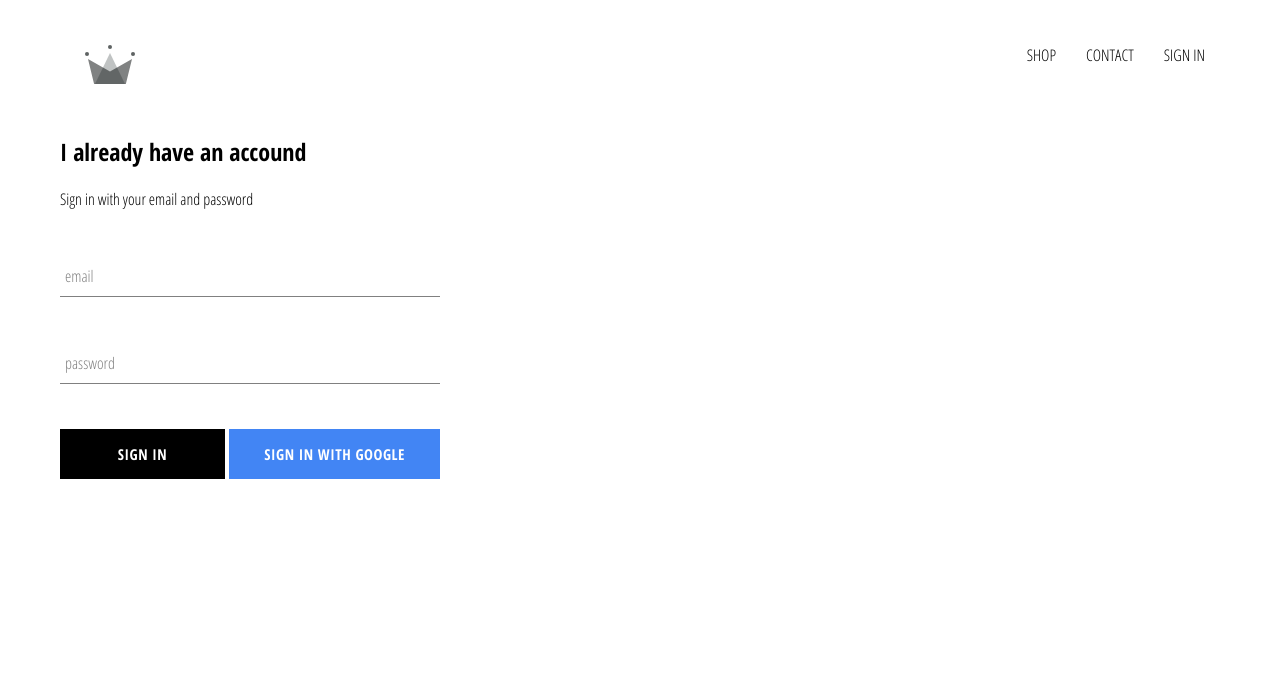
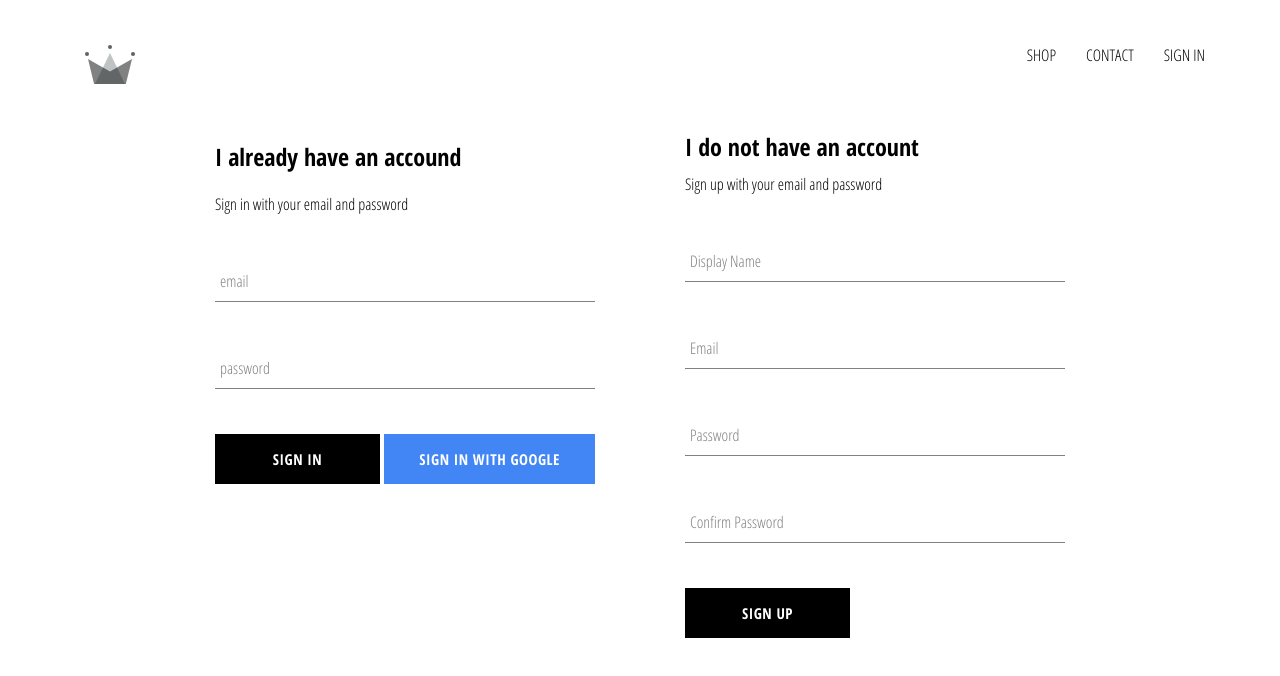
Before and after one commit to shubhamku044/ecommerce-clothing, a React (Create React App) app: page /signin in a window 1280 px wide. Shown: the top 676 px of the page. Built offline with nearby package versions, Linux system fonts and the light colour scheme; no server answers.

Commit message:
finishing sign in handle submiting method

```diff
--- a/package.json
+++ b/package.json
@@ -3,6 +3,7 @@
   "version": "0.1.0",
   "private": true,
   "dependencies": {
+    "@google-cloud/firestore": "^4.15.1",
     "@testing-library/jest-dom": "^5.11.4",
     "@testing-library/react": "^11.1.0",
     "@testing-library/user-event": "^12.1.10",
--- a/src/App.js
+++ b/src/App.js
@@ -5,8 +5,7 @@
 import ShopPage from './pages/shop/shop.component';
 import { Header } from './components/header/header.component';
 import { SignInAndSignUp } from './pages/sign-in-and-sign-up/sign-in-and-sign-up.component';
-import { auth } from './firebase/firebase.utils';
-import { render } from '@testing-library/react';
+import { auth, createUserProfileDocument } from './firebase/firebase.utils';
 
 class App extends Component {
 	constructor() {
@@ -20,9 +19,21 @@
 	unSubscribeFromAuth = null;
 
 	componentDidMount() {
-		this.unSubscribeFromAuth = auth.onAuthStateChanged((user) => {
-			this.setState({ currentUser: user });
-			console.log(user);
+		this.unSubscribeFromAuth = auth.onAuthStateChanged(async (userAuth) => {
+			if (userAuth) {
+				const userRef = await createUserProfileDocument(userAuth);
+
+				userRef.onSnapshot((snapShot) => {
+					this.setState({
+						currentUser: {
+							id: snapShot.id,
+							...snapShot.data(),
+						},
+					});
+				});
+			}
+
+			this.setState({ currentUser: userAuth });
 		});
 	}
 
--- a/src/components/sign-in/sign-in.component.jsx
+++ b/src/components/sign-in/sign-in.component.jsx
@@ -2,7 +2,8 @@
 import './sign-in.styles.scss';
 import { FormInput } from './../form-input/form-input.component';
 import { CustomButton } from './../custom-button/custom-button.component';
-import { signInWithGoogle } from './../../firebase/firebase.utils';
+import { auth, signInWithGoogle } from './../../firebase/firebase.utils';
+import { signInWithEmailAndPassword } from 'firebase/auth';
 
 export default class SignIn extends Component {
 	constructor(props) {
@@ -14,9 +15,17 @@
 		};
 	}
 
-	handleSubmit = (event) => {
+	handleSubmit = async (event) => {
 		event.preventDefault();
-		this.state({ email: '', password: '' });
+
+		const { email, password } = this.state;
+
+		try {
+			await signInWithEmailAndPassword(auth, email, password);
+			this.setState({ email: '', password: '' });
+		} catch (error) {
+			console.log(error);
+		}
 	};
 
 	handleChange = (event) => {
--- /dev/null
+++ b/src/components/sign-up/sign-up.component.jsx
@@ -0,0 +1,106 @@
+import React, { Component } from 'react';
+import './sign-up.styles.scss';
+import { FormInput } from './../form-input/form-input.component';
+import { CustomButton } from './../custom-button/custom-button.component';
+import {
+	auth,
+	createUserProfileDocument,
+} from './../../firebase/firebase.utils';
+import { createUserWithEmailAndPassword } from 'firebase/auth';
+
+export default class SignUP extends Component {
+	constructor() {
+		super();
+
+		this.state = {
+			displayName: '',
+			email: '',
+			password: '',
+			confirmPassword: '',
+		};
+	}
+
+	handleSubmit = async (event) => {
+		event.preventDefault();
+		const { displayName, email, password, confirmPassword } = this.state;
+
+		if (password !== confirmPassword) {
+			alert("Password don't match");
+			return;
+		}
+
+		try {
+			const { user } = await createUserWithEmailAndPassword(
+				auth,
+				email,
+				password
+			);
+
+			await createUserProfileDocument(user, { displayName });
+
+			this.setState({
+				displayName: '',
+				email: '',
+				password: '',
+				confirmPassword: '',
+			});
+		} catch (error) {
+			console.log(error);
+		}
+	};
+
+	handleChange = (event) => {
+		const { name, value } = event.target;
+
+		this.setState({ [name]: value });
+	};
+
+	render() {
+		const { displayName, email, password, confirmPassword } = this.state;
+		return (
+			<div className="sign-up">
+				<h2 className="title">I do not have an account</h2>
+				<span>Sign up with your email and password</span>
+				<form className="sign-up-form" onSubmit={this.handleSubmit}>
+					<FormInput
+						type="text"
+						name="displayName"
+						value={displayName}
+						onChange={this.handleChange}
+						label="Display Name"
+						autoComplete="off"
+						required
+					/>
+					<FormInput
+						type="email"
+						name="email"
+						value={email}
+						onChange={this.handleChange}
+						label="Email"
+						autoComplete="off"
+						required
+					/>
+					<FormInput
+						type="password"
+						name="password"
+						value={password}
+						onChange={this.handleChange}
+						label="Password"
+						autoComplete="off"
+						required
+					/>
+					<FormInput
+						type="password"
+						name="confirmPassword"
+						value={confirmPassword}
+						onChange={this.handleChange}
+						label="Confirm Password"
+						autoComplete="off"
+						required
+					/>
+					<CustomButton type="submit">SIGN UP</CustomButton>
+				</form>
+			</div>
+		);
+	}
+}
--- /dev/null
+++ b/src/components/sign-up/sign-up.styles.scss
@@ -0,0 +1,9 @@
+.sign-up {
+  display: flex;
+  flex-direction: column;
+  width: 380px;
+
+  .title {
+    margin: 10px 0;
+  }
+}
--- a/src/firebase/firebase.utils.js
+++ b/src/firebase/firebase.utils.js
@@ -1,8 +1,7 @@
-/*
-import firebase from 'firebase';
-import 'firebase/firestore';
-import 'firebase/auth';
-
+import firebase from 'firebase/compat/app';
+import 'firebase/compat/firestore';
+import 'firebase/compat/auth';
+import { getAuth, GoogleAuthProvider, signInWithPopup } from 'firebase/auth';
 
 const config = {
 	apiKey: 'AIzaSyDnoLQZrwkSgAdVQ8C65-Unb2tdu0yhKHg',
@@ -14,23 +13,46 @@
 	measurementId: 'G-7HR43LC0ML',
 };
 
+export const createUserProfileDocument = async (userAuth, additionalData) => {
+	if (!userAuth) {
+		return;
+	}
+	const userRef = firestore.doc(`users/${userAuth.uid}`);
+	const snapShot = await userRef.get();
+
+	if (!snapShot.exists) {
+		const { displayName, email } = userAuth;
+		const createdAt = new Date();
+
+		try {
+			await userRef.set({
+				displayName,
+				email,
+				createdAt,
+				...additionalData,
+			});
+		} catch (error) {
+			console.log(`Error creating user: ${error.message}`);
+		}
+	}
+
+	return userRef;
+};
 
 firebase.initializeApp(config);
 
-export const auth = firebase.auth();
+export const auth = getAuth();
 export const firestore = firebase.firestore();
 
-const provider = new firebase.auth.GoogleAuthProvider();
-provider.setCustomParameters({ prompt: 'Select_Account' });
+const provider = new GoogleAuthProvider();
+provider.setCustomParameters({ params: 'select_account' });
+export const signInWithGoogle = () => signInWithPopup(auth, provider);
 
-export const signInWithGoogle = () => {
-	return auth.signInWithPopup(provider);
-};
-*/
-
+/*
 import { initializeApp } from 'firebase/app';
 import { getAuth, GoogleAuthProvider, signInWithPopup } from 'firebase/auth';
 import { getFirestore } from 'firebase/firestore';
+
 // TODO: Add SDKs for Firebase products that you want to use
 // https://firebase.google.com/docs/web/setup#available-libraries
 
@@ -52,6 +74,14 @@
 export const auth = getAuth();
 export const firestore = getFirestore();
 
+export const createUserProfileDocument = async (userAuth, additionalData) => {
+	if (!userAuth) {
+		return;
+	}
+	console.log(firestore.doc('users/123lsjlkds'));
+};
+
 const provider = new GoogleAuthProvider();
 provider.setCustomParameters({ params: 'select_account' });
 export const signInWithGoogle = () => signInWithPopup(auth, provider);
+*/
--- a/src/pages/sign-in-and-sign-up/sign-in-and-sign-up.component.jsx
+++ b/src/pages/sign-in-and-sign-up/sign-in-and-sign-up.component.jsx
@@ -1,11 +1,13 @@
 import React from 'react';
 import './sign-in-and-sign-up.styles.scss';
 import SignIn from './../../components/sign-in/sign-in.component';
+import SignUp from './../../components/sign-up/sign-up.component';
 
 export const SignInAndSignUp = () => {
 	return (
-		<div>
+		<div className="sign-in-and-sign-up">
 			<SignIn />
+			<SignUp />
 		</div>
 	);
 };
--- a/src/pages/sign-in-and-sign-up/sign-in-and-sign-up.styles.scss
+++ b/src/pages/sign-in-and-sign-up/sign-in-and-sign-up.styles.scss
@@ -0,0 +1,6 @@
+.sign-in-and-sign-up {
+  width: 850px;
+  display: flex;
+  justify-content: space-between;
+  margin: 30px auto;
+}
```
Also changed, not shown: src/firebase/text.js (added, +10 -0 lines), 1 other file (tests, documents, lock files or other folders).
